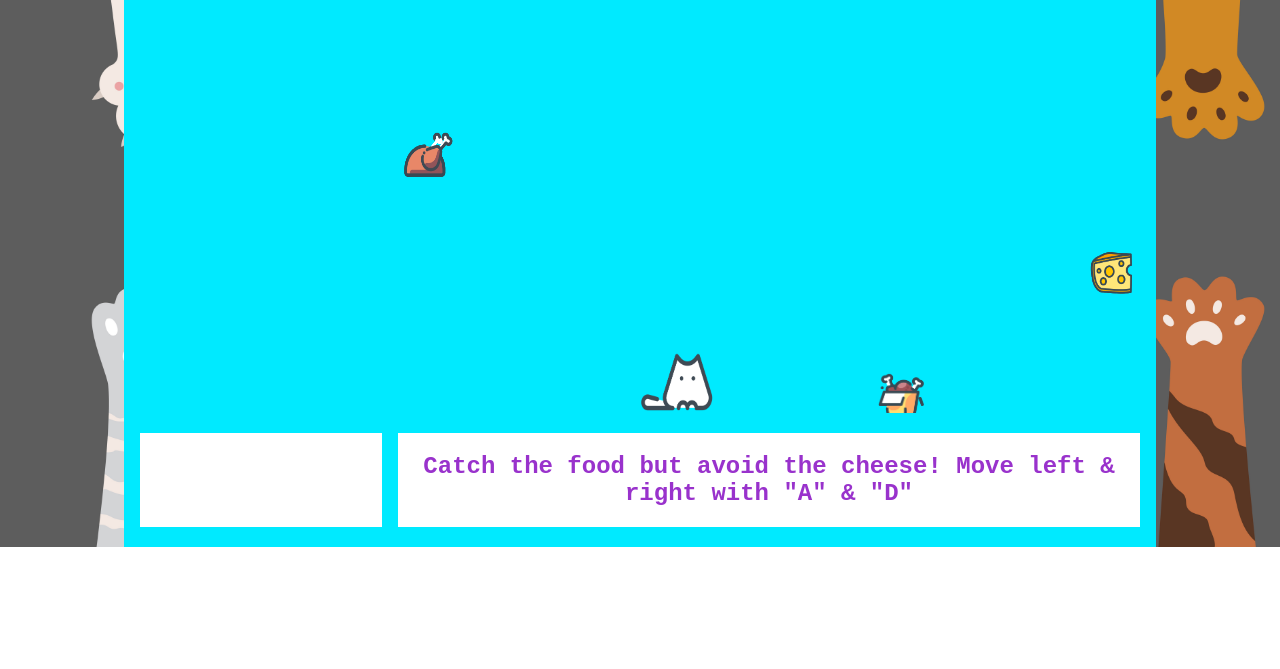
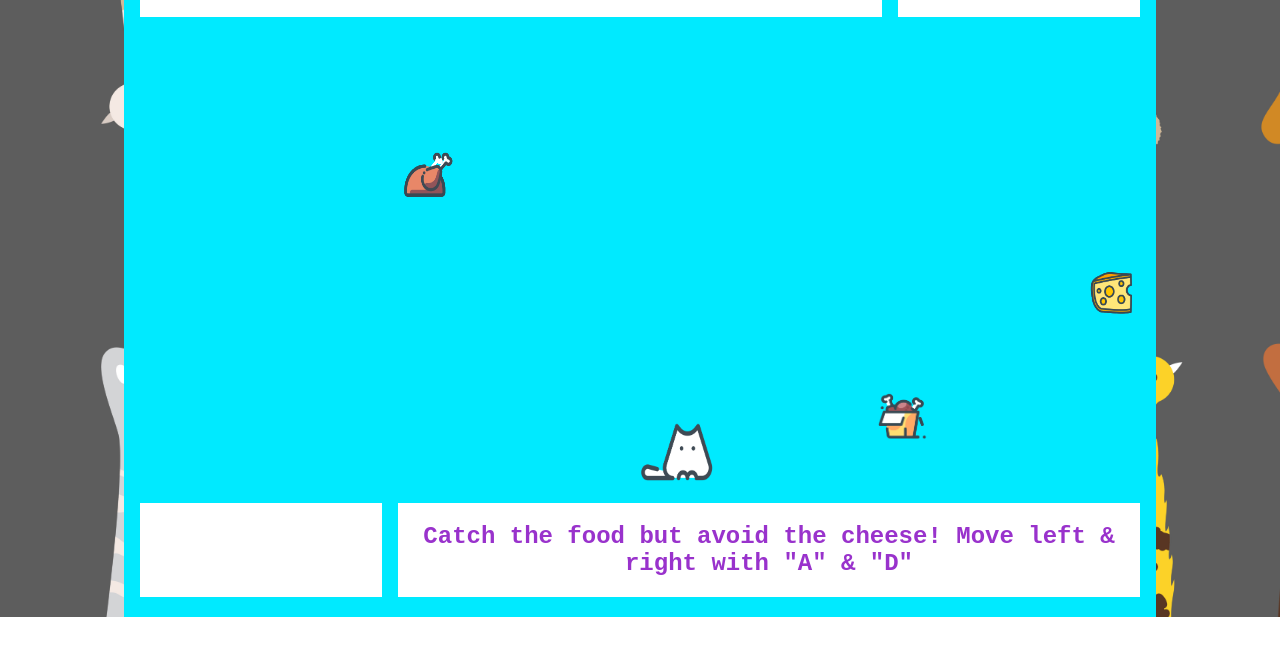
Before and after one commit to Emily-Herndon/Cat-Scraps, a plain HTML site: page index.html in a window 1280 px wide. Shown: the part 131-800 px from the top of the page. Drawn offline with Linux system fonts and the light colour scheme.

```diff
--- a/css/styles.css
+++ b/css/styles.css
@@ -9,7 +9,7 @@
         background-image: url(../images/pawsBackground.jpg);
         background-size: cover;
         background-repeat:no-repeat;
-        /* background-color: deepskyblue; */
+        margin-top: 20px;
     }
 
     h1, h2 {
@@ -19,14 +19,14 @@
 
     canvas {
         background-image: url(../images/cartoon\ kitchen.jpg);
-        background-size: 1000px 400px;
+        background-size: 1000px 450px;
         width: 1000px;
-        height: 400px;
+        height: 450px;
     }
 
     #container {
     max-width: 1000px;
-    height: 630px;
+    height: 680px;
     background-color: rgb(0, 234, 255);
     margin: 0 auto;
     padding: 1em;
--- a/js/script.js
+++ b/js/script.js
@@ -9,7 +9,7 @@ const gameStatus = document.querySelector('#status')
 const ctx = canvas.getContext('2d')
 canvas.width = 1000
 const canvW = canvas.width
-canvas.height = 400
+canvas.height = 450
 const canvH = canvas.height
 console.log(canvW, canvH)
 function generateX (){
@@ -54,7 +54,7 @@ class Character {
 
 /* GAME OBJECTS */
 //player cat
-const cat = new Character(500, 340, 76, 60, 'player', catSprite)
+const cat = new Character(500, 390, 76, 60, 'player', catSprite)
 // cat.render()
 const goodSprites = [chickenSprite, fishSprite, turkeySprite]
 const goodFood = []
```
Also changed, not shown: 1 other file.
